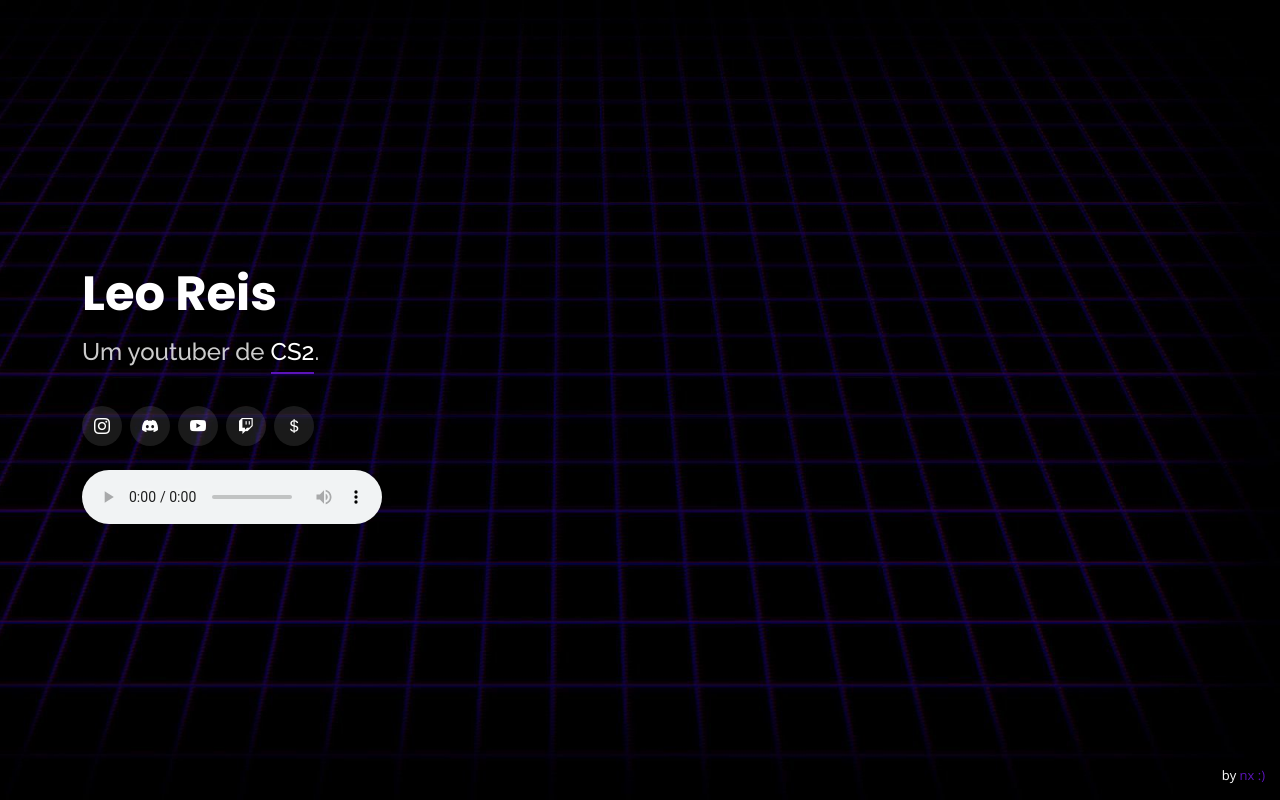
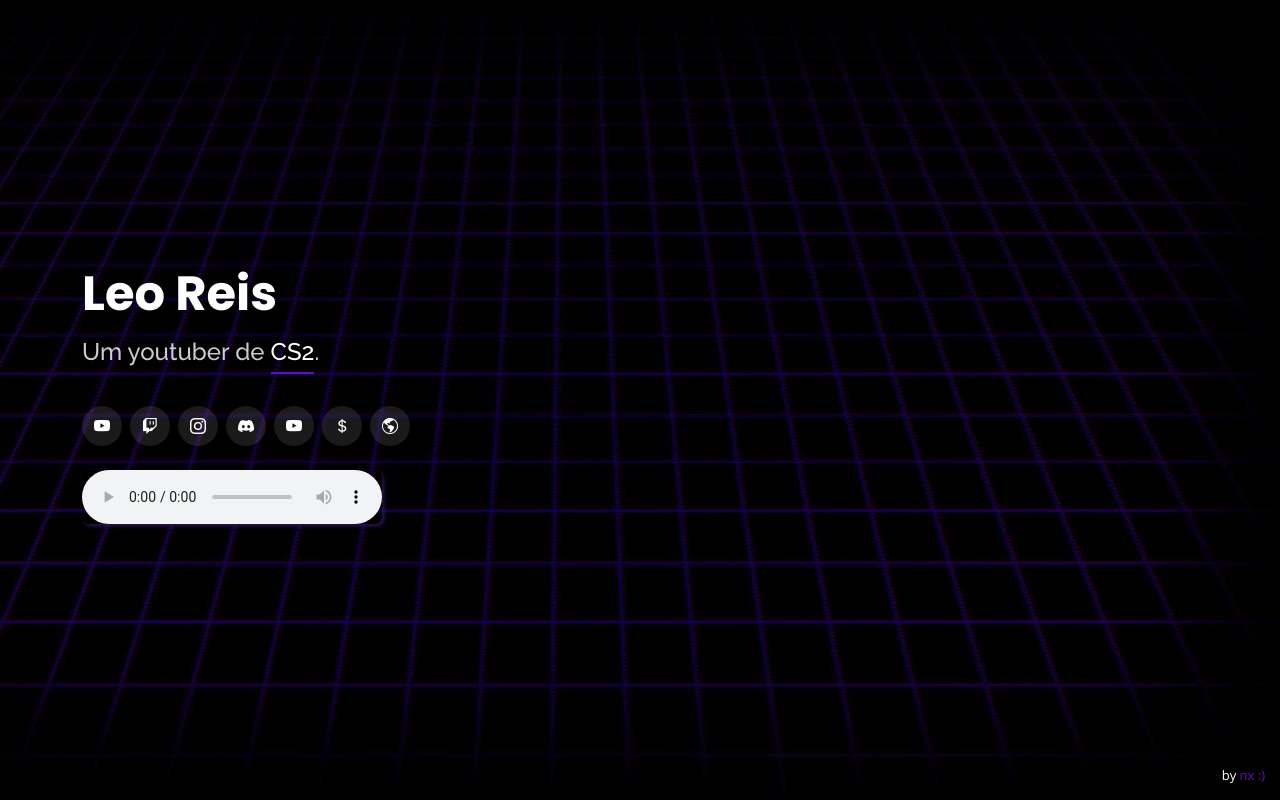
Before and after one commit to srtmd/lrz, a plain HTML site: page docs/index.html in a window 1280 px wide. Drawn offline with nearby package versions, Linux system fonts and the light colour scheme; no server answers.

Commit message:
Add files via upload

```diff
--- a/docs/assets/css/style.css
+++ b/docs/assets/css/style.css
@@ -336,6 +336,31 @@ h6 {
 .navbar-mobile a:focus {
   font-size: 16px;
   position: relative;
+}
+
+audio:hover, audio:focus, audio:active
+{
+-webkit-box-shadow: 15px 15px 20px rgba(0,0, 0, 0.4);
+-moz-box-shadow: 15px 15px 20px rgba(0,0, 0, 0.4);
+box-shadow: 15px 15px 20px rgba(0,0, 0, 0.4);
+-webkit-transform: scale(1.05);
+-moz-transform: scale(1.05);
+transform: scale(1.05);
+}
+
+
+audio
+{
+-webkit-transition:all 0.5s linear;
+-moz-transition:all 0.5s linear;
+-o-transition:all 0.5s linear;
+transition:all 0.5s linear;
+-moz-box-shadow: 2px 2px 4px 0px #2f1757;
+-webkit-box-shadow:  2px 2px 4px 0px #2f1757;
+box-shadow: 2px 2px 4px 0px #2f1757;
+-moz-border-radius:7px 7px 7px 7px ;
+-webkit-border-radius:7px 7px 7px 7px ;
+border-radius:7px 7px 7px 7px ;
 }
 
 /*--------------------------------------------------------------
--- a/docs/index.html
+++ b/docs/index.html
@@ -134,11 +134,13 @@
       </nav--><!-- .navbar -->
 
       <div class="social-links">
-        <a href="https://www.instagram.com/leoreizz" class="instagram"><i class="bi bi-instagram"></i></a>
-        <a href="https://discord.gg/vtNjRGTqXX" class="discord"><i class="bi bi-discord"></i></a>
-        <a href="https://www.youtube.com/@leoreiz" class="youtube"><i class="bi bi-youtube"></i></a>
-        <a href="https://www.twitch.tv/leoreis_cs" class="twitch"><i class="bi bi-twitch"></i></a>
-        <a href="https://livepix.gg/leoreizzz" class="donate"><i class="bi bi-currency-dollar"></i></a>
+        <a href="https://www.youtube.com/@leoreiz" target="_blank" class="youtube"><i class="bi bi-youtube"></i></a>
+        <a href="https://www.twitch.tv/leoreis_cs" target="_blank" class="twitch"><i class="bi bi-twitch"></i></a>
+        <a href="https://www.instagram.com/leoreis_cs" target="_blank" class="instagram"><i class="bi bi-instagram"></i></a>
+        <a href="https://discord.gg/vtNjRGTqXX" target="_blank" class="discord"><i class="bi bi-discord"></i></a>
+        <a href="https://www.youtube.com/@leoreizz" target="_blank" class="youtube2"><i class="bi bi-youtube"></i></a>
+        <a href="https://livepix.gg/leoreizzz" target="_blank" class="donate"><i class="bi bi-currency-dollar"></i></a>
+        <a href="https://steamcommunity.com/sharedfiles/filedetails/?id=3232232775" target="_blank" class="workshopmaps"><i class="bi bi-globe-americas"></i></a>
       </div>
       <br>
       <audio id="rad" src="https://www.partyviberadio.com:8061" autoplay="true" controls="true" volume="0.1"><audio>
```
